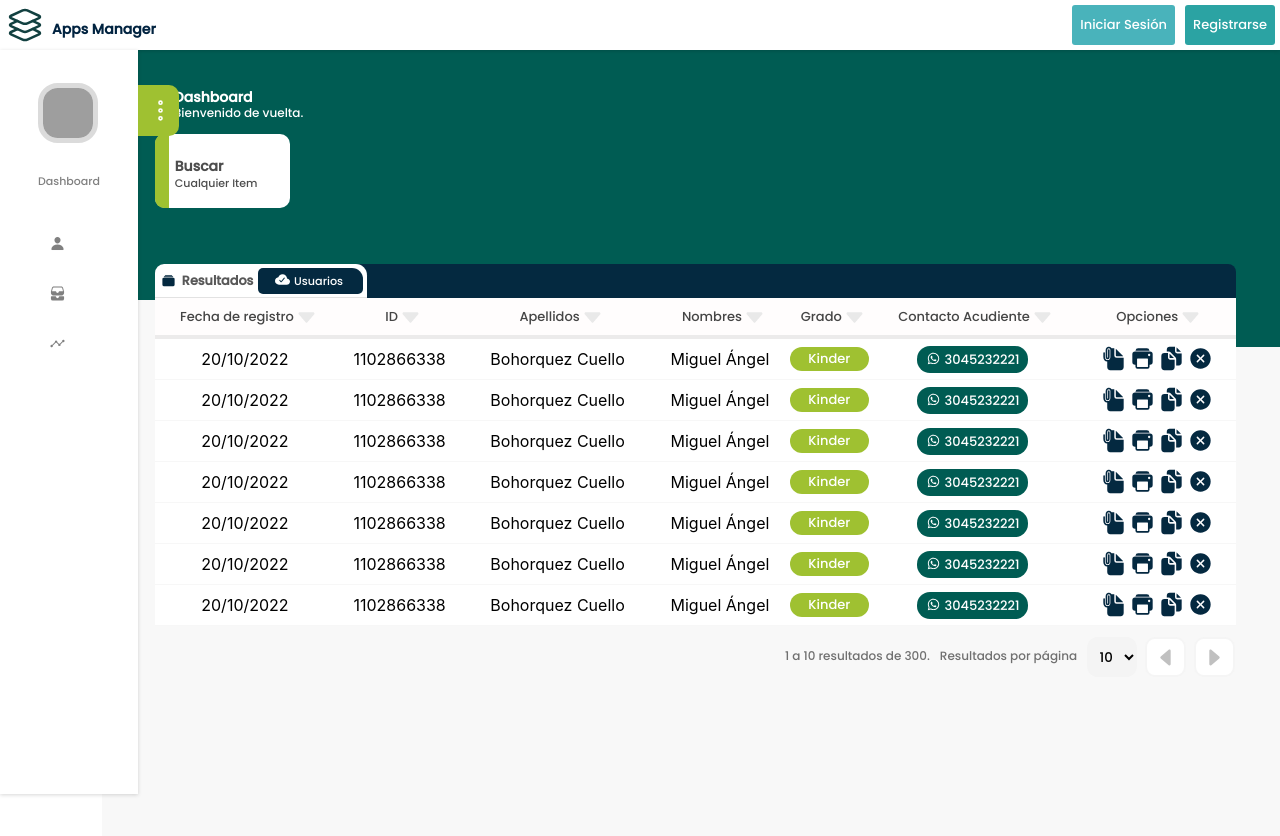
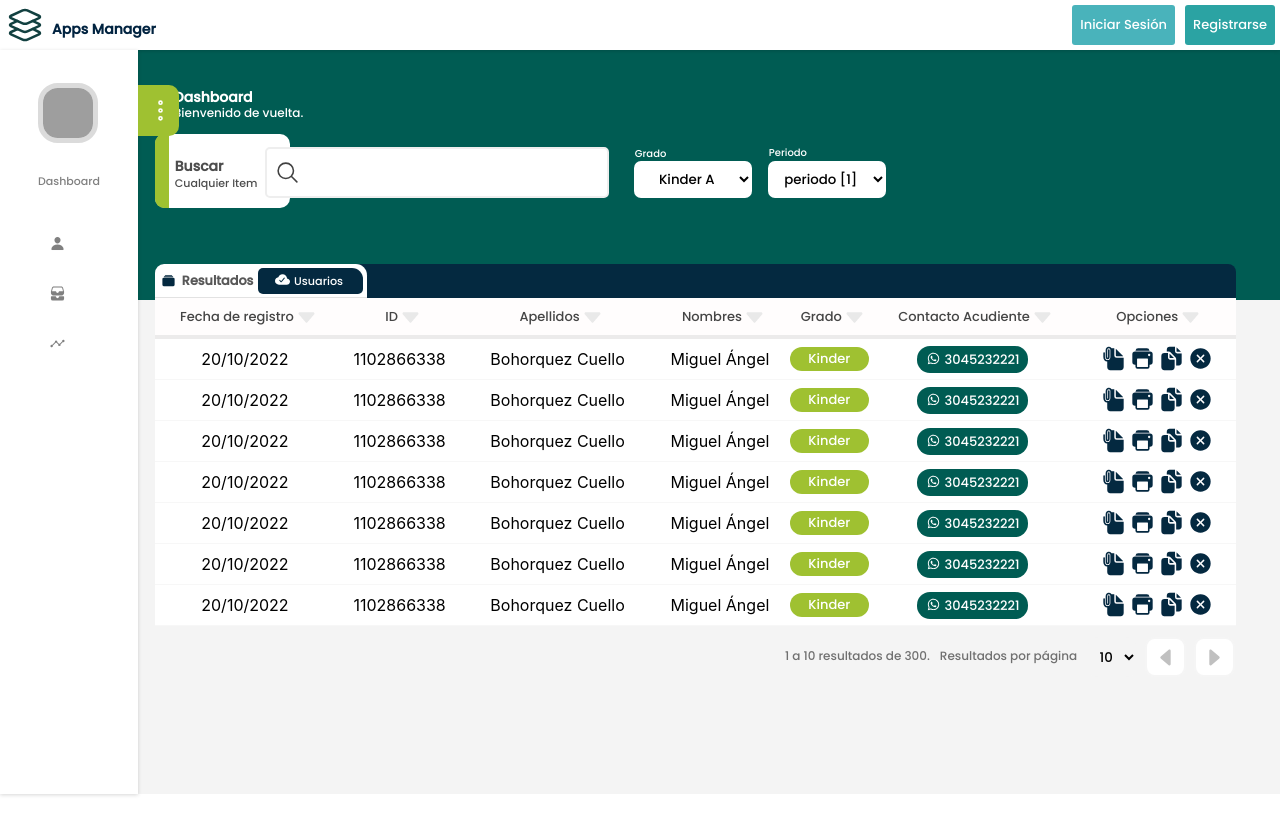
Before and after one commit to miguelangel1894/sistema_calificaciones, a React (Create React App) app: page / in a window 1280 px wide. Shown: the top 836 px of the page. Built offline with nearby package versions, Linux system fonts and the light colour scheme; grey boxes are pictures that could not be loaded.

Commit message:
Se adelantó el modulo contról para gestión de datos

```diff
--- a/src/App.css
+++ b/src/App.css
@@ -9,9 +9,17 @@
 }
 
 .App .bg-container{
-    width: 96%;
+    width: 100%;
     height: 300px;
     position: absolute;
     background: #005C53;
+    z-index: 2;
+}
+
+.App .bg-container-gray{
+    width: 100%;
+    height: 100%;
+    position: absolute;
+    background: #f4f4f4;
     z-index: 1;
 }
--- a/src/App.js
+++ b/src/App.js
@@ -13,6 +13,7 @@ function App() {
         <NavBar />
       </nav>
       <div className='bg-container'></div>
+      <div className="bg-container-gray"></div>
       <aside>
         <Sidebar/>
       </aside>
--- a/src/components/ControlData/ControlData.js
+++ b/src/components/ControlData/ControlData.js
@@ -9,6 +9,28 @@ export function ControlData(){
                 <h2>Buscar</h2>
                 <p>Cualquier Item</p>
             </div>
+            <div className="input-search">
+                <input className=""></input>
+                <ion-icon name="search-outline"></ion-icon>
+            </div>
+            <div className="select-degree">
+                <label htmlFor="grado">Grado</label>
+                    <select name="degree" id="degree">
+                        <option value="volvo">Kinder A</option>
+                        <option value="saab">Kinder B</option>
+                        <option value="mercedes">Transición</option>
+                        <option value="audi">Preescolar</option>
+                    </select>
+            </div>
+            <div className="select-period">
+                <label htmlFor="grado">Periodo</label>
+                    <select name="period" id="period">
+                        <option value="volvo">periodo [1]</option>
+                        <option value="saab">periodo [2]</option>
+                        <option value="mercedes">periodo [3]</option>
+                        <option value="audi">periodo [4]</option>
+                    </select>
+            </div>
         </div>
     )
 }
--- a/src/components/ControlData/controlData.css
+++ b/src/components/ControlData/controlData.css
@@ -3,6 +3,8 @@
     height: 80px;
     margin-bottom: 50px;
     z-index: 2;
+    display: flex;
+    flex-direction: row;
 }
 
 .controlData-container .title-container{
@@ -38,3 +40,77 @@
     color: #4d4d4d;
     font-family: 'Poppins', sans-serif;
 }
+
+.controlData-container .input-search{
+    margin-top: 8px;
+    margin-left: -30px;
+    position: relative;
+}
+
+.controlData-container .input-search input{
+    width: 300px;
+    padding-left: 38px;
+    outline: none;
+    font-family: 'Poppins', sans-serif;
+    position: absolute;
+}
+
+.controlData-container .input-search ion-icon{
+    position: absolute;
+    color: #414141;
+    margin: 15px;
+}
+
+.controlData-container .select-degree{
+    margin-left: 364px;
+    margin-top: 22px;
+    position: relative;
+}
+
+.controlData-container .select-degree label{
+    font-family: 'Poppins', sans-serif;
+    font-size: 10px;
+    color: #ffffff;
+    position: absolute;
+    margin-left: 11px;
+    margin-top: -10px;
+}
+
+.controlData-container .select-degree select{
+    border: none;
+    background: #ffffff;
+    width: 118px;
+    height: 37px;
+    border-radius: 7px;
+    margin-left: 10px;
+    margin-right: 0px;
+    margin-top: 5px;
+    font-family: 'Poppins', sans-serif;
+    text-align: center;
+    outline: none;
+    position: absolute;
+}
+
+.controlData-container .select-period label{
+    font-family: 'Poppins', sans-serif;
+    font-size: 10px;
+    color: #ffffff;
+    position: absolute;
+    margin-left: 145px;
+    margin-top: 11px;
+}
+
+.controlData-container .select-period select{
+    border: none;
+    background: #ffffff;
+    width: 118px;
+    height: 37px;
+    border-radius: 7px;
+    margin-left: 144px;
+    margin-right: 0px;
+    margin-top: 27px;
+    font-family: 'Poppins', sans-serif;
+    text-align: center;
+    outline: none;
+    position: absolute;
+}
--- a/src/components/Table/Table.css
+++ b/src/components/Table/Table.css
@@ -146,3 +146,14 @@
     margin-left: 4px;
     margin-right: 3px;
 }
+
+.table-container .table-footer select{
+    border: none;
+    background: #f4f4f4;
+    width: 50px;
+    border-radius: 11px;
+    margin-left: 10px;
+    margin-right: 0px;
+    font-family: 'Poppins', sans-serif;
+    text-align: center;
+}
--- a/src/pages/dashboard/Dashboard.js
+++ b/src/pages/dashboard/Dashboard.js
@@ -6,7 +6,7 @@ import {ControlData} from '../../components/ControlData/ControlData'
 export function Dashboard (){
     return(
         <div className="dashboard-container">
-            <div className="bg-container"></div>
+
             <h2 className="dashboard-title">Dashboard</h2>
             <p className="dashboard-subtitle">Bienvenido de vuelta.</p>
             <ControlData/>
--- a/src/pages/dashboard/dashboard.css
+++ b/src/pages/dashboard/dashboard.css
@@ -4,7 +4,6 @@
     margin: -39px;
     padding-top: 36px;
     padding-left: 53px;
-    background: #f8f8f8;
     display: flex;
     flex-flow: column nowrap;
     position: relative;
@@ -39,17 +38,6 @@
     padding-top: 10px;
 }
 
-.dashboard-container .table-footer select{
-    border: none;
-    background: #f4f4f4;
-    width: 50px;
-    border-radius: 11px;
-    margin-left: 10px;
-    margin-right: 0px;
-    font-family: 'Poppins', sans-serif;
-    text-align: center;
-}
-
 .dashboard-container .table-footer ion-icon{
     color: silver;
 }
```
